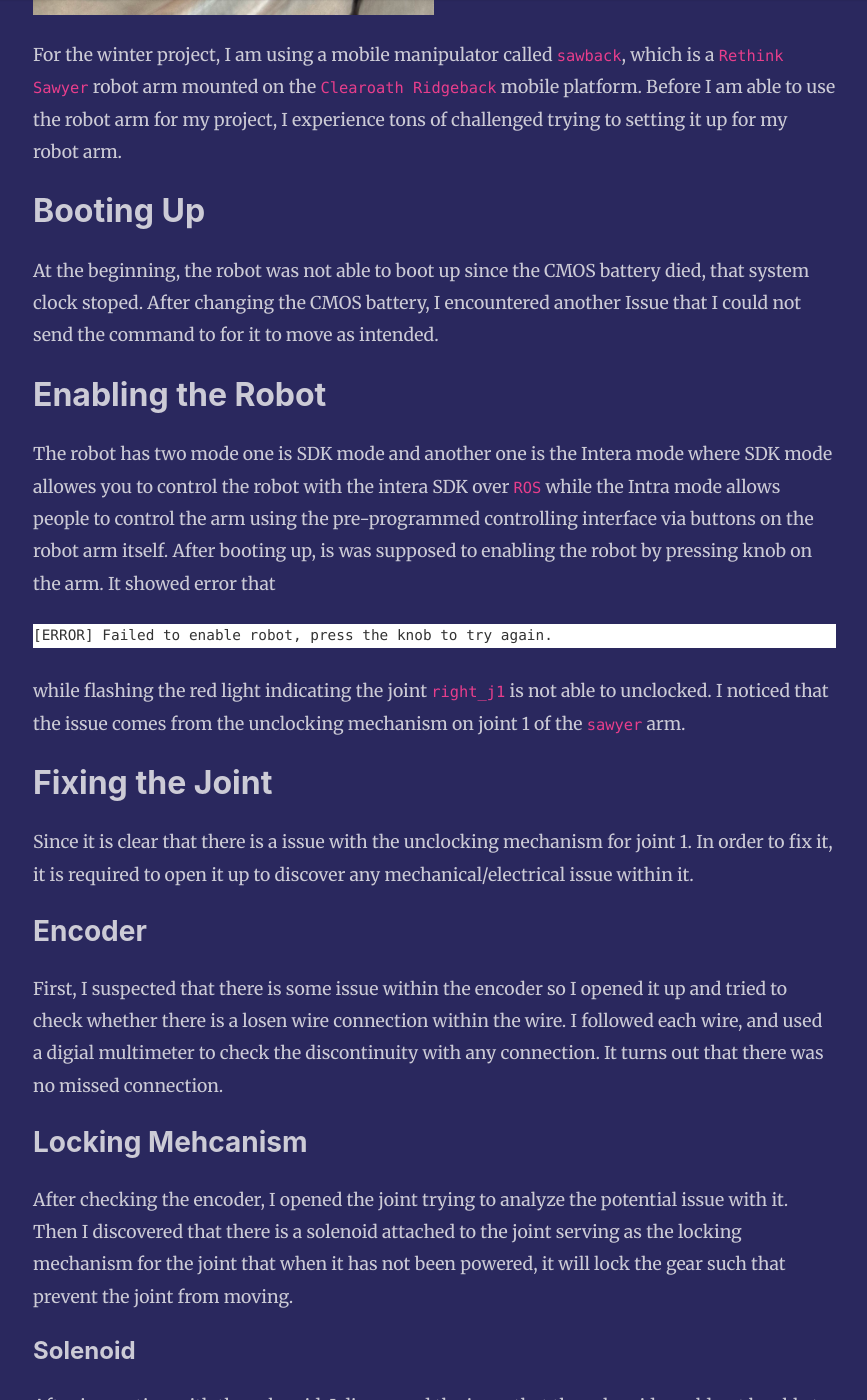
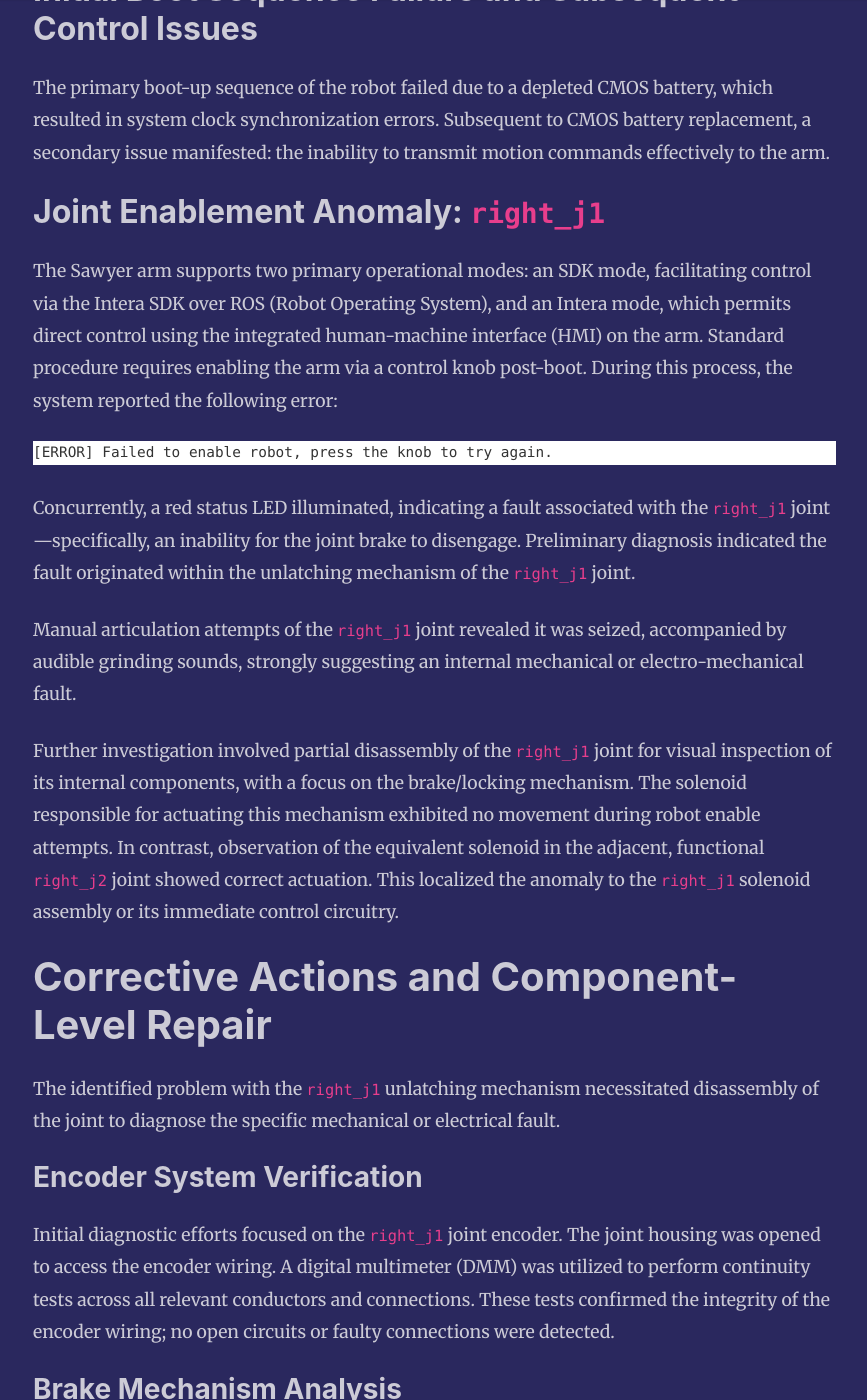
Before and after one commit to nu-jliu/nu-jliu.github.io, a Jekyll site: the page built from _posts/2024-2-15-sawyer.md, in a window 1280 px wide and 1400 px high, scrolled down 780 px. Shown: the whole window, without its empty margins (67-934 px from the left). Built offline with Jekyll 4.4.1, drawn with Linux system fonts in a browser that asks for light colours; nearby versions of some CDN libraries; comment, search, counter and statistics services are not loaded; some of the changed text lies outside the part shown.

Commit message:
update tangram and sawyer post

````diff
--- a/_posts/2024-2-15-sawyer.md
+++ b/_posts/2024-2-15-sawyer.md
@@ -1,44 +1,62 @@
 ---
 layout: post
-title:  "Fixing Rethink Sawyer Robot Arm"
-categories: [ CMOS, Rethink Sawyer Robot Arm, Intra OS, Embedded Linux, Robot Hardware ]
+title: "Troubleshooting and Repair of a Rethink Sawyer Robot Arm Joint Malfunction"
+categories: [ CMOS, Rethink Sawyer, Intera OS, Embedded Linux, Robotics, Hardware Diagnostics ]
 image: assets/images/sawyer.jpg
 featured: false
 hidden: false
 ---
 
-CMOS, Rethink Sawyer Arm, Intera OS, Embedded Linux, Robot Hardware
+Keywords: CMOS Battery, Rethink Sawyer, Intera OS, Embedded Linux, Robot Hardware, Joint Actuation, Solenoid, Encoder Diagnostics
 
-# Problem Description
+# System Overview and Initial Problem Description
 
-![](/assets/images/sawyer_detail.jpg){: style="width: 50%"}
+<!-- ![](/assets/images/sawyer_detail.jpg){: style="width: 50%"} -->
 
-For the winter project, I am using a mobile manipulator called `sawback`, which is a `Rethink Sawyer` robot arm mounted on the `Clearoath Ridgeback` mobile platform. Before I am able to use the robot arm for my project, I experience tons of challenged trying to setting it up for my robot arm.
+This document details the diagnostic and repair procedures undertaken for a `Rethink Sawyer` robotic arm, integrated into a `Sawback` mobile manipulator platform (utilizing a `Clearpath Ridgeback` base). Significant challenges were encountered during the initial setup and commissioning of the arm.
 
-## Booting Up
+## Initial Boot Sequence Failure and Subsequent Control Issues
 
-At the beginning, the robot was not able to boot up since the CMOS battery died, that system clock stoped. After changing the CMOS battery, I encountered another Issue that I could not send the command to for it to move as intended.
+The primary boot-up sequence of the robot failed due to a depleted CMOS battery, which resulted in system clock synchronization errors. Subsequent to CMOS battery replacement, a secondary issue manifested: the inability to transmit motion commands effectively to the arm.
 
-## Enabling the Robot
+## Joint Enablement Anomaly: `right_j1`
 
-The robot has two mode one is SDK mode and another one is the Intera mode where SDK mode allowes you to control the robot with the intera SDK over `ROS` while the Intra mode allows people to control the arm using the pre-programmed controlling interface via buttons on the robot arm itself. After booting up, is was supposed to enabling the robot by pressing knob on the arm. It showed error that
+The Sawyer arm supports two primary operational modes: an SDK mode, facilitating control via the Intera SDK over ROS (Robot Operating System), and an Intera mode, which permits direct control using the integrated human-machine interface (HMI) on the arm. Standard procedure requires enabling the arm via a control knob post-boot. During this process, the system reported the following error:
 ```
 [ERROR] Failed to enable robot, press the knob to try again.
 ```
-while flashing the red light indicating the joint `right_j1` is not able to unclocked. I noticed that the issue comes from the unclocking mechanism on joint 1 of the `sawyer` arm.
+Concurrently, a red status LED illuminated, indicating a fault associated with the `right_j1` joint—specifically, an inability for the joint brake to disengage. Preliminary diagnosis indicated the fault originated within the unlatching mechanism of the `right_j1` joint.
 
-## Fixing the Joint
+Manual articulation attempts of the `right_j1` joint revealed it was seized, accompanied by audible grinding sounds, strongly suggesting an internal mechanical or electro-mechanical fault.
 
-Since it is clear that there is a issue with the unclocking mechanism for joint 1. In order to fix it, it is required to open it up to discover any mechanical/electrical issue within it.
+Further investigation involved partial disassembly of the `right_j1` joint for visual inspection of its internal components, with a focus on the brake/locking mechanism. The solenoid responsible for actuating this mechanism exhibited no movement during robot enable attempts. In contrast, observation of the equivalent solenoid in the adjacent, functional `right_j2` joint showed correct actuation. This localized the anomaly to the `right_j1` solenoid assembly or its immediate control circuitry.
 
-### Encoder
-First, I suspected that there is some issue within the encoder so I opened it up and tried to check whether there is a losen wire connection within the wire. I followed each wire, and used a digial multimeter to check the discontinuity with any connection. It turns out that there was no missed connection.
+# Corrective Actions and Component-Level Repair
 
-### Locking Mehcanism
-After checking the encoder, I opened the joint trying to analyze the potential issue with it. Then I discovered that there is a solenoid attached to the joint serving as the locking mechanism for the joint that when it has not been powered, it will lock the gear such that prevent the joint from moving.
+The identified problem with the `right_j1` unlatching mechanism necessitated disassembly of the joint to diagnose the specific mechanical or electrical fault.
 
-#### Solenoid
-After inspecting with the solenoid, I discovered the issue that the solenoid would not be able to unlock the joint when I push it, setting it into the `unlock` mode.
+### Encoder System Verification
+Initial diagnostic efforts focused on the `right_j1` joint encoder. The joint housing was opened to access the encoder wiring. A digital multimeter (DMM) was utilized to perform continuity tests across all relevant conductors and connections. These tests confirmed the integrity of the encoder wiring; no open circuits or faulty connections were detected.
 
-#### Spring Detached
-After I open it up, I discovered the issue that its spring has been detached its plate. The solenoid was designed to have a plate that the spring acts on so that it will push it into the unlock state when solenoid is activated. So I re-attach the plate and replace the spring into where is should be. Then the joint can be activated when I powered it on.
+### Brake Mechanism Analysis
+Subsequent to verifying the encoder system, attention shifted to the joint's solenoid-actuated brake mechanism. This mechanism, by design, engages a mechanical lock on the joint's gearing when the solenoid is de-energized.
+
+#### Solenoid Electrical and Functional Tests
+A systematic electrical evaluation of the `right_j1` solenoid was performed prior to full disassembly.
+1.  A DMM was used to measure the continuity of the solenoid coil. The coil exhibited good continuity, indicating its electrical integrity.
+2.  The DMM was also employed to verify the presence of the energizing voltage signal from the robot's controller during attempts to enable the joint. This voltage was confirmed to be present.
+
+Following these in-situ DMM tests, the solenoid was electrically isolated from the robot and connected to an external DC power supply, with the appropriate voltage applied to directly command actuation. Despite direct energization, and with prior DMM tests confirming coil continuity and the presence of a control signal from the robot, the solenoid demonstrated no mechanical movement.
+
+This comprehensive series of tests conclusively isolated the fault to an internal mechanical issue within the solenoid assembly itself, rather than an electrical fault in its coil, the control signals, or associated wiring. Consequently, the solenoid unit was completely disassembled for detailed inspection of its internal components.
+
+#### Identification and Rectification of Internal Solenoid Fault: Deformed Spring
+Upon disassembly of the solenoid, the root cause was identified: the internal actuating spring, while not fractured, had become detached from its retaining cylinder and was severely deformed (flattened), losing its required coiled geometry. This spring is a critical component, as it acts upon an internal plate to retract the brake mechanism when the solenoid is energized. In its deformed and detached state, the spring was incapable of providing the necessary actuation force.
+
+The repair procedure involved:
+1.  Careful manual reformation (rewinding) of the flattened spring to restore its original helical shape.
+2.  Secure re-attachment of the reformed spring to its designated mounting point on the internal cylinder.
+
+This was a precise operation, requiring careful alignment to ensure the spring was correctly seated against its actuating plate and that the entire mechanism could move without impedance once the solenoid was reassembled. After successful reformation and re-installation of the spring and confirming the plate's freedom of movement, the solenoid and subsequently the entire `right_j1` joint were reassembled.
+
+Post-reassembly, the `right_j1` joint and the Sawyer arm responded correctly to enable commands and subsequent motion control tests.
````
Also changed, not shown: _posts/2024-4-10-tangram.md (+53 -57 lines).
